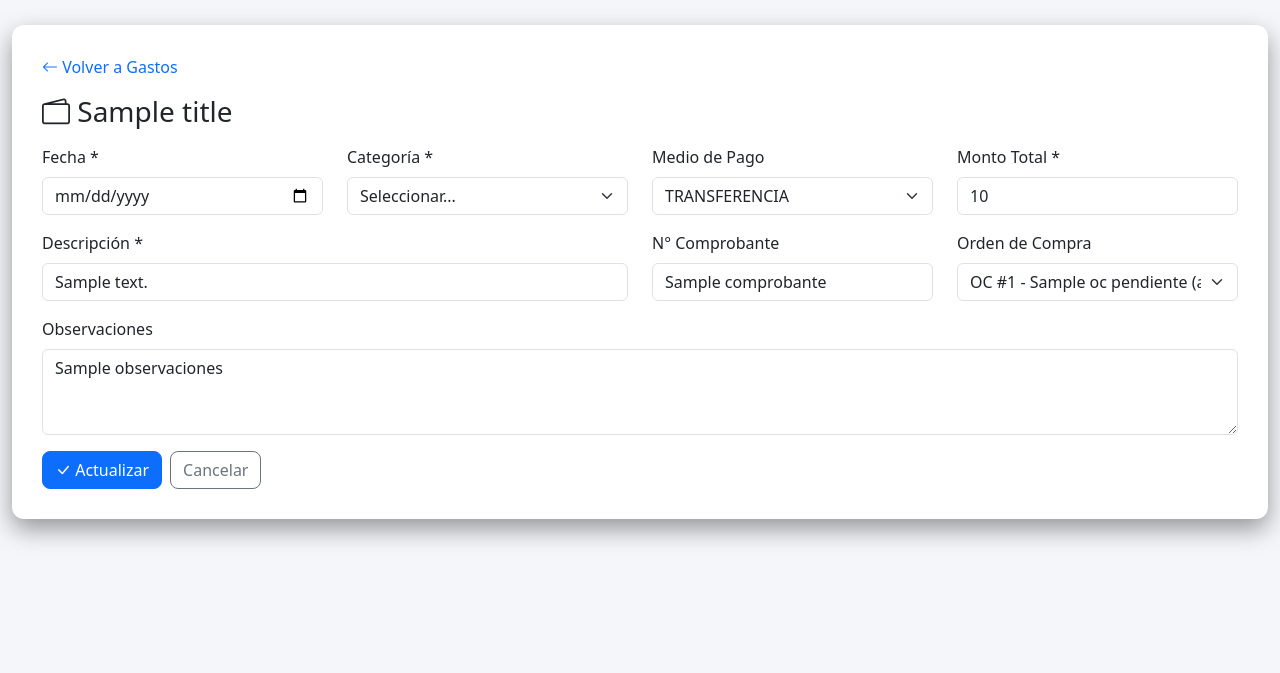
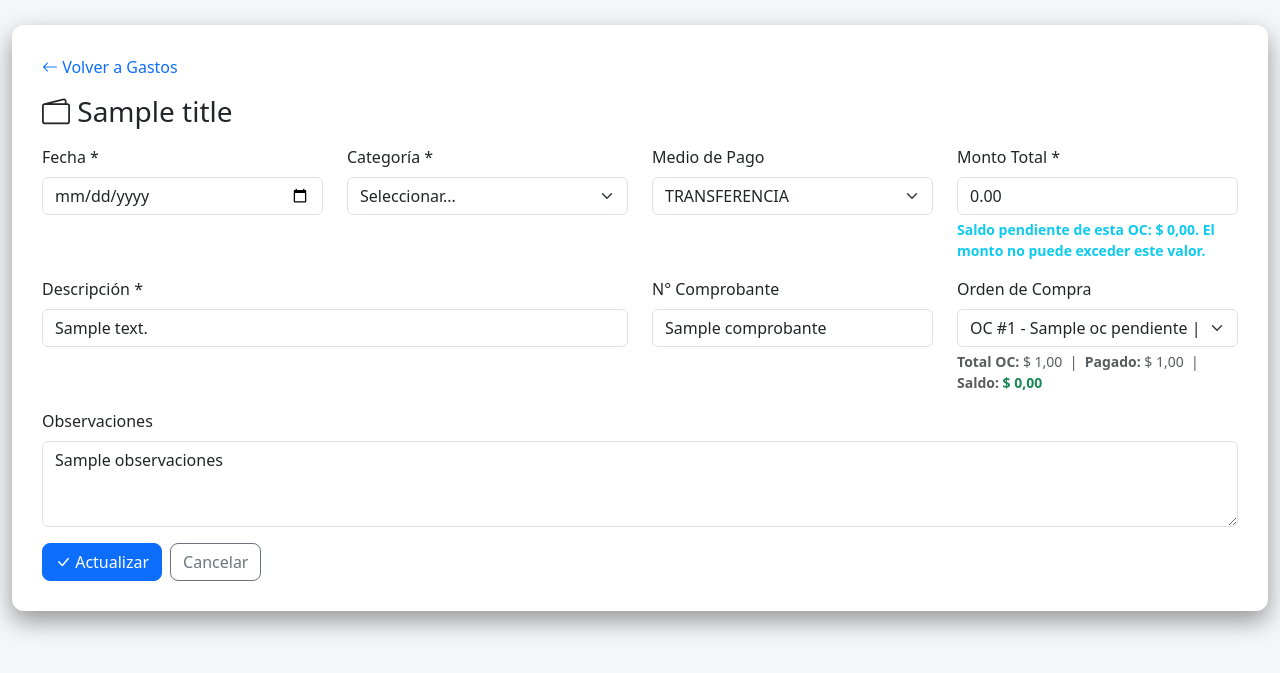
Before and after one commit to maxilm54/erpapp1.01, a PHP site: template app/views/gastos/form.php in a window 1280 px wide. Shown: the part 16-689 px from the top of the page. Run offline with PHP 8.4, Linux system fonts and the light colour scheme; the template is opened without the code that fills it: most values are stand-ins (such as "Sample title", 1, 10 or a date in 2020); data that the repository does not hold is empty; some libraries are stand-ins or nearby versions.

Commit message:
Correcion en Pagos al vincular una oc para que liminte el monto y tre solo lo que debe esa oc, vista de la OC ahora suma el total, borrado en headre de iconos modified:   app/controllers/GastosController.php         modified:   app/models/Gasto.php         modified:   app/views/gastos/form.php         modified:   app/views/gastos/show.php         modified:   app/views/layout/header.php         modified:   app/views/ordenes_compras/show.php

```diff
--- a/app/views/gastos/form.php
+++ b/app/views/gastos/form.php
@@ -11,7 +11,7 @@ $action = $isEdit ? BASE_URL . "/gastos/update/{$gasto['id']}" : BASE_URL . '/ga
 
 <h3><i class="bi bi-wallet2"></i> <?= htmlspecialchars($title) ?></h3>
 
-<form method="POST" action="<?= $action ?>" class="mt-3">
+<form method="POST" action="<?= $action ?>" class="mt-3" id="formGasto">
     <input type="hidden" name="csrf_token" value="<?= $csrf ?>">
 
     <div class="row">
@@ -59,8 +59,9 @@ $action = $isEdit ? BASE_URL . "/gastos/update/{$gasto['id']}" : BASE_URL . '/ga
         <div class="col-md-3 mb-3">
             <label for="monto_total" class="form-label">Monto Total *</label>
             <input type="number" id="monto_total" name="monto_total" class="form-control"
-                   step="0.01" min="0" required
+                   step="0.01" min="0.01" required
                    value="<?= htmlspecialchars($gasto['monto_total'] ?? '') ?>">
+            <div id="saldoInfo" class="form-text text-muted" style="display:none;"></div>
         </div>
     </div>
 
@@ -89,12 +90,16 @@ $action = $isEdit ? BASE_URL . "/gastos/update/{$gasto['id']}" : BASE_URL . '/ga
                 <option value="">Sin vincular</option>
                 <?php foreach ($ocPendientes as $oc): ?>
                     <option value="<?= $oc['id'] ?>"
+                            data-total="<?= $oc['total_oc'] ?>"
+                            data-pagado="<?= $oc['total_pagado'] ?>"
+                            data-saldo="<?= $oc['saldo_pendiente'] ?>"
                         <?= (int)($gasto['orden_compra_id'] ?? 0) === (int)$oc['id'] ? 'selected' : '' ?>>
                         OC #<?= $oc['id'] ?> - <?= htmlspecialchars($oc['proveedor_nombre'] ?? 'S/Proveedor') ?>
-                        (<?= $oc['estado'] ?>)
+                        | Saldo: $ <?= number_format($oc['saldo_pendiente'], 2, ',', '.') ?>
                     </option>
                 <?php endforeach; ?>
             </select>
+            <div id="ocDetalle" class="form-text" style="display:none;"></div>
         </div>
     </div>
 
@@ -107,9 +112,85 @@ $action = $isEdit ? BASE_URL . "/gastos/update/{$gasto['id']}" : BASE_URL . '/ga
 
     <!-- Botones -->
     <div class="d-flex gap-2">
-        <button type="submit" class="btn btn-primary">
+        <button type="submit" class="btn btn-primary" id="btnSubmit">
             <i class="bi bi-check-lg"></i> <?= $isEdit ? 'Actualizar' : 'Registrar Gasto' ?>
         </button>
         <a href="<?= BASE_URL ?>/gastos" class="btn btn-outline-secondary">Cancelar</a>
     </div>
 </form>
+
+<script>
+document.addEventListener('DOMContentLoaded', function() {
+    const selectOC = document.getElementById('orden_compra_id');
+    const inputMonto = document.getElementById('monto_total');
+    const saldoInfo = document.getElementById('saldoInfo');
+    const ocDetalle = document.getElementById('ocDetalle');
+    const form = document.getElementById('formGasto');
+
+    function formatMoney(val) {
+        return '$ ' + val.toLocaleString('es-AR', {minimumFractionDigits: 2, maximumFractionDigits: 2});
+    }
+
+    function actualizarInfoOC() {
+        const selected = selectOC.options[selectOC.selectedIndex];
+        if (!selected || !selected.value) {
+            saldoInfo.style.display = 'none';
+            ocDetalle.style.display = 'none';
+            inputMonto.removeAttribute('max');
+            inputMonto.placeholder = '';
+            return;
+        }
+
+        const total = parseFloat(selected.dataset.total) || 0;
+        const pagado = parseFloat(selected.dataset.pagado) || 0;
+        const saldo = parseFloat(selected.dataset.saldo) || 0;
+
+        ocDetalle.innerHTML = '<strong>Total OC:</strong> ' + formatMoney(total) +
+            ' &nbsp;|&nbsp; <strong>Pagado:</strong> ' + formatMoney(pagado) +
+            ' &nbsp;|&nbsp; <strong>Saldo:</strong> <span class="text-success fw-bold">' + formatMoney(saldo) + '</span>';
+        ocDetalle.style.display = 'block';
+
+        saldoInfo.textContent = 'Saldo pendiente de esta OC: ' + formatMoney(saldo) + '. El monto no puede exceder este valor.';
+        saldoInfo.style.display = 'block';
+        saldoInfo.className = 'form-text text-info fw-bold';
+
+        inputMonto.setAttribute('max', saldo);
+        inputMonto.placeholder = 'Máximo ' + formatMoney(saldo);
+
+        const montoActual = parseFloat(inputMonto.value) || 0;
+        if (montoActual > saldo) {
+            inputMonto.value = saldo.toFixed(2);
+        }
+    }
+
+    selectOC.addEventListener('change', actualizarInfoOC);
+
+    form.addEventListener('submit', function(e) {
+        const selected = selectOC.options[selectOC.selectedIndex];
+        if (selected && selected.value) {
+            const saldo = parseFloat(selected.dataset.saldo) || 0;
+            const monto = parseFloat(inputMonto.value) || 0;
+            if (monto > saldo) {
+                e.preventDefault();
+                Swal.fire({
+                    icon: 'error',
+                    title: 'Monto excedido',
+                    text: 'El monto (' + formatMoney(monto) + ') excede el saldo pendiente de la OC (' + formatMoney(saldo) + ').'
+                });
+                return false;
+            }
+            if (monto <= 0) {
+                e.preventDefault();
+                Swal.fire({
+                    icon: 'error',
+                    title: 'Monto inválido',
+                    text: 'El monto debe ser mayor a cero.'
+                });
+                return false;
+            }
+        }
+    });
+
+    actualizarInfoOC();
+});
+</script>
--- a/app/views/layout/header.php
+++ b/app/views/layout/header.php
@@ -115,7 +115,7 @@ Movimientos
 <!-- CONTABILIDAD -->
 <li class="nav-item dropdown">
 <a class="nav-link dropdown-toggle" data-bs-toggle="dropdown" href="#">
-<i class="bi bi-wallet2"></i> Contabilidad
+Contabilidad
 </a>
 <ul class="dropdown-menu">
 <li><a class="dropdown-item" href="<?= BASE_URL ?>/gastos/dashboard"><i class="bi bi-graph-up"></i> Dashboard</a></li>
@@ -129,7 +129,7 @@ Movimientos
 <?php if (Auth::check() && Auth::hasTenant() && Auth::isEmpresaAdmin()): ?>
 <li class="nav-item dropdown">
 <a class="nav-link dropdown-toggle" data-bs-toggle="dropdown" href="#">
-<i class="bi bi-building"></i> Empresa
+Empresa
 </a>
 <ul class="dropdown-menu">
 <li><a class="dropdown-item" href="<?= BASE_URL ?>/admin/empresa"><i class="bi bi-info-circle"></i> Mi Empresa</a></li>
@@ -143,7 +143,7 @@ Movimientos
 <?php if (Auth::check() && Auth::isSuperAdmin()): ?>
 <li class="nav-item dropdown">
 <a class="nav-link dropdown-toggle" data-bs-toggle="dropdown" href="#">
-<i class="bi bi-gear"></i> Admin
+Admin
 </a>
 <ul class="dropdown-menu">
 <li><a class="dropdown-item" href="<?= BASE_URL ?>/admin"><i class="bi bi-building"></i> Empresas (Tenants)</a></li>
```
Also changed, not shown: app/controllers/GastosController.php (+27 -0 lines), app/models/Gasto.php (+65 -3 lines), app/views/gastos/show.php (+28 -0 lines), app/views/ordenes_compras/show.php (+11 -0 lines), 2 other files.
